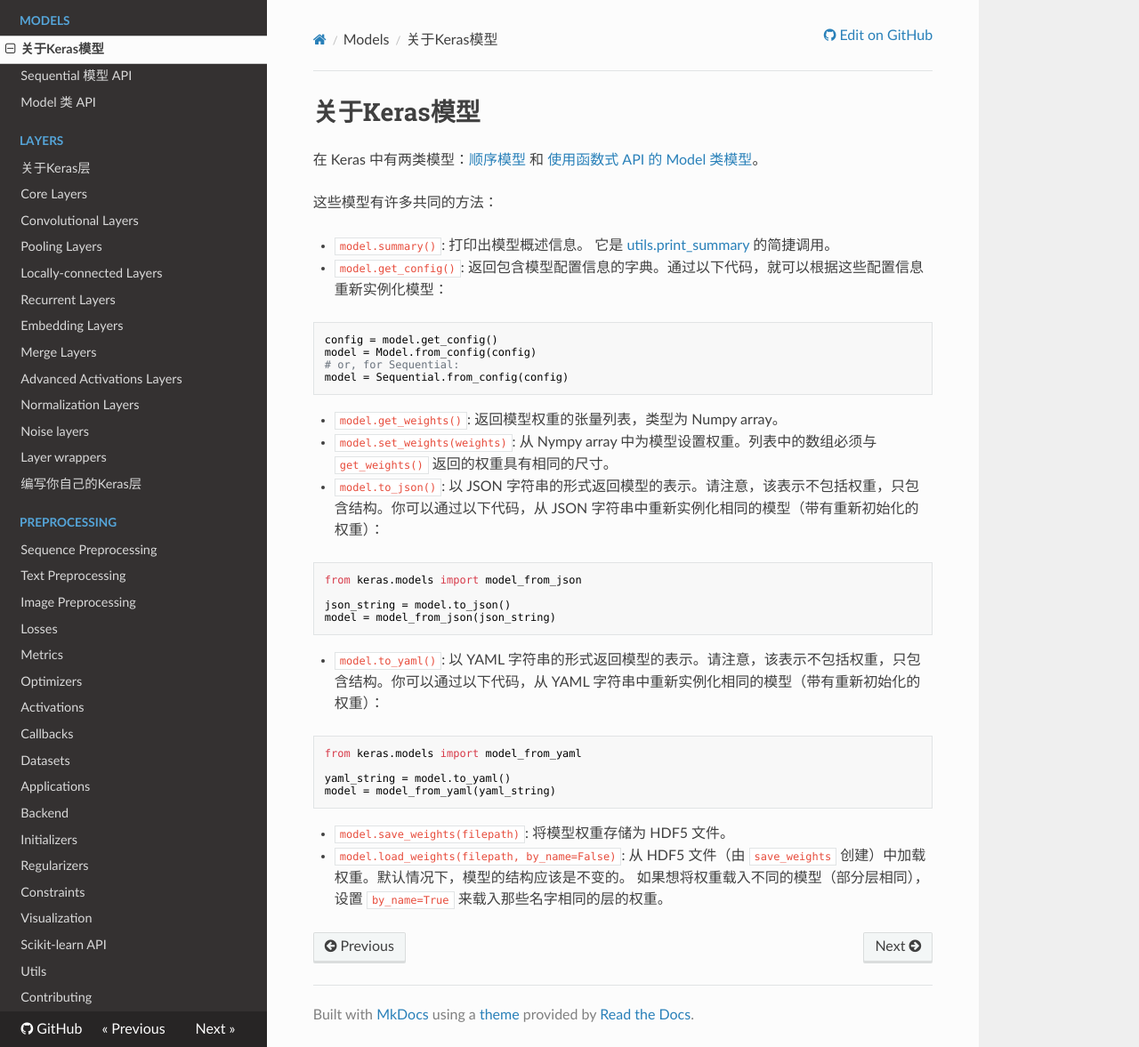
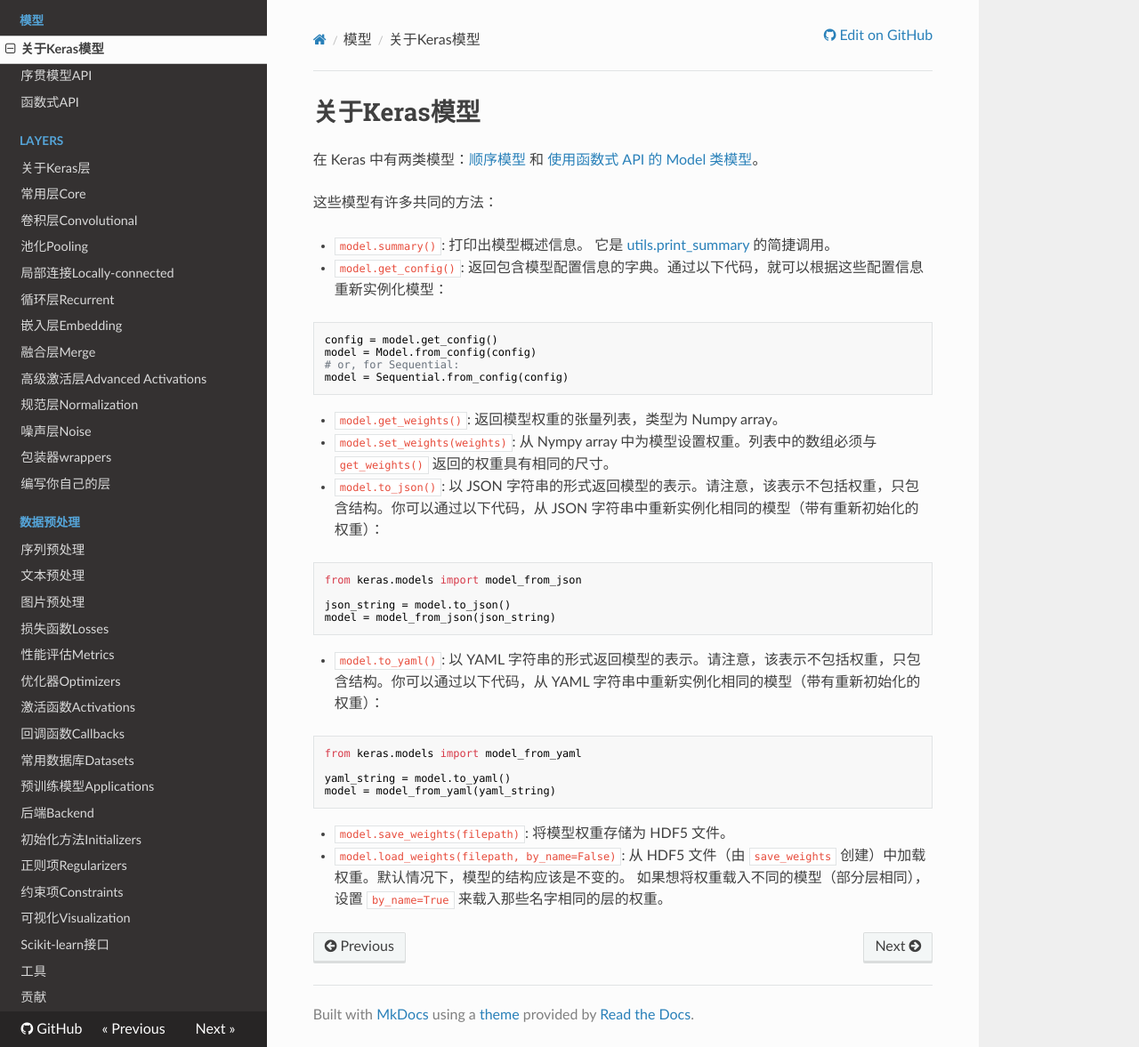
Before and after one commit to keras-team/keras-docs-zh, an MkDocs documentation site: the page built from sources/models/about-keras-models.md, in a window 1280 px wide and 1177 px high. Shown: the whole window at 89% size. Built offline with MkDocs 1.6.1, drawn with Linux system fonts in a browser that asks for light colours; nearby versions of some CDN libraries; old or Windows-style settings are respelled for this version of MkDocs.

Commit message:
modify mkdocs.yml

```diff
--- a/mkdocs.yml
+++ b/mkdocs.yml
@@ -11,46 +11,46 @@ google_analytics: ['UA-61785484-1', 'keras.io']
 
 
 pages:
-- Home: index.md
+- 主页: index.md
 - 为什么选择Keras?: why-use-keras.md
-- Getting started:
+- 快速开始:
   - 开始使用 Keras 顺序 (Sequential) 模型: getting-started/sequential-model-guide.md
   - 开始使用 Keras 函数式 API: getting-started/functional-api-guide.md
   - FAQ: getting-started/faq.md
-- Models:
+- 模型:
   - 关于Keras模型: models/about-keras-models.md
-  - Sequential 模型 API: models/sequential.md
-  - Model 类 API: models/model.md
+  - 序贯模型API: models/sequential.md
+  - 函数式API: models/model.md
 - Layers:
   - 关于Keras层: layers/about-keras-layers.md
-  - Core Layers: layers/core.md
-  - Convolutional Layers: layers/convolutional.md
-  - Pooling Layers: layers/pooling.md
-  - Locally-connected Layers: layers/local.md
-  - Recurrent Layers: layers/recurrent.md
-  - Embedding Layers: layers/embeddings.md
-  - Merge Layers: layers/merge.md
-  - Advanced Activations Layers: layers/advanced-activations.md
-  - Normalization Layers: layers/normalization.md
-  - Noise layers: layers/noise.md
-  - Layer wrappers: layers/wrappers.md
-  - 编写你自己的Keras层: layers/writing-your-own-keras-layers.md
-- Preprocessing:
-  - Sequence Preprocessing: preprocessing/sequence.md
-  - Text Preprocessing: preprocessing/text.md
-  - Image Preprocessing: preprocessing/image.md
-- Losses: losses.md
-- Metrics: metrics.md
-- Optimizers: optimizers.md
-- Activations: activations.md
-- Callbacks: callbacks.md
-- Datasets: datasets.md
-- Applications: applications.md
-- Backend: backend.md
-- Initializers: initializers.md
-- Regularizers: regularizers.md
-- Constraints: constraints.md
-- Visualization: visualization.md
-- Scikit-learn API: scikit-learn-api.md
-- Utils: utils.md
-- Contributing: contributing.md
+  - 常用层Core: layers/core.md
+  - 卷积层Convolutional: layers/convolutional.md
+  - 池化Pooling: layers/pooling.md
+  - 局部连接Locally-connected: layers/local.md
+  - 循环层Recurrent: layers/recurrent.md
+  - 嵌入层Embedding: layers/embeddings.md
+  - 融合层Merge: layers/merge.md
+  - 高级激活层Advanced Activations: layers/advanced-activations.md
+  - 规范层Normalization: layers/normalization.md
+  - 噪声层Noise: layers/noise.md
+  - 包装器wrappers: layers/wrappers.md
+  - 编写你自己的层: layers/writing-your-own-keras-layers.md
+- 数据预处理:
+  - 序列预处理: preprocessing/sequence.md
+  - 文本预处理: preprocessing/text.md
+  - 图片预处理: preprocessing/image.md
+- 损失函数Losses: losses.md
+- 性能评估Metrics: metrics.md
+- 优化器Optimizers: optimizers.md
+- 激活函数Activations: activations.md
+- 回调函数Callbacks: callbacks.md
+- 常用数据库Datasets: datasets.md
+- 预训练模型Applications: applications.md
+- 后端Backend: backend.md
+- 初始化方法Initializers: initializers.md
+- 正则项Regularizers: regularizers.md
+- 约束项Constraints: constraints.md
+- 可视化Visualization: visualization.md
+- Scikit-learn接口: scikit-learn-api.md
+- 工具: utils.md
+- 贡献: contributing.md
```
